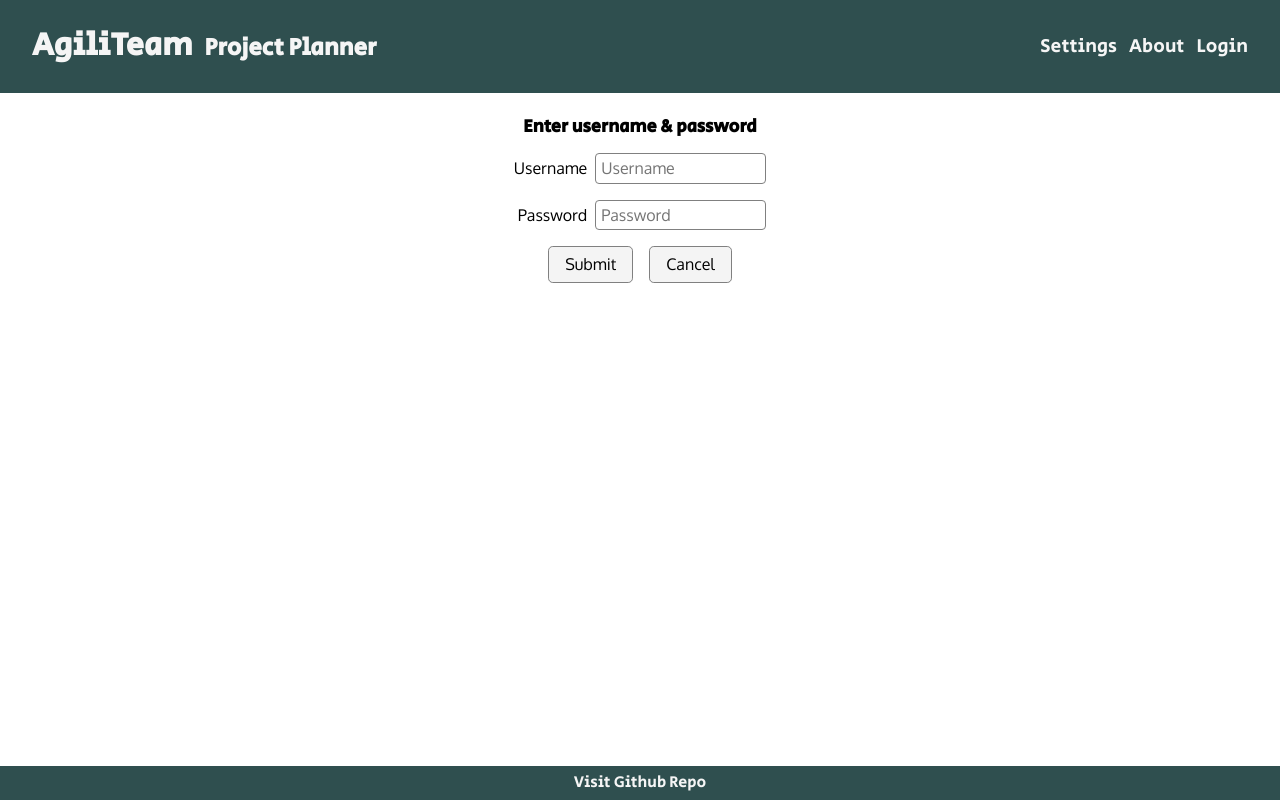
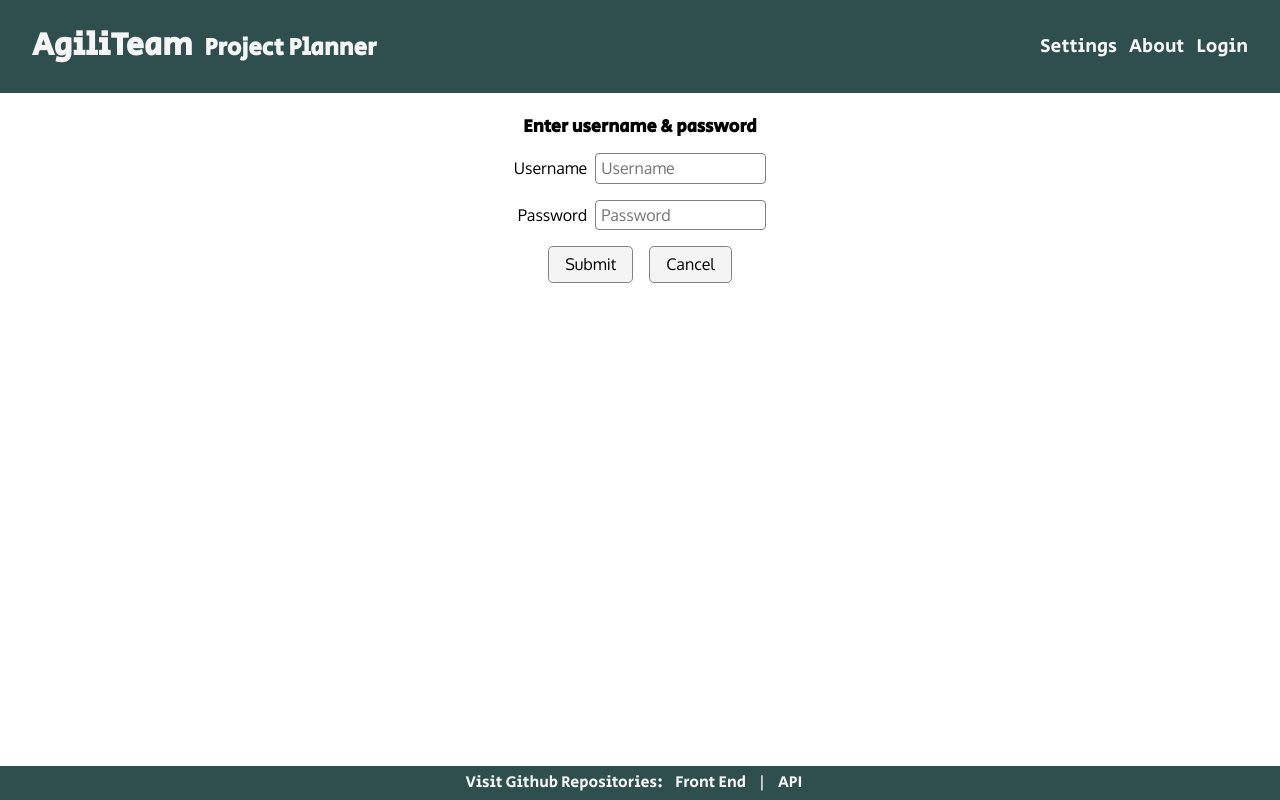
Before and after one commit to agiliteam-planner/agiliteam-front-end, a React (Create React App) app: page /login in a window 1280 px wide. Built offline with nearby package versions, Linux system fonts and the light colour scheme; no server answers.

Commit message:
Update Footer with both repository links

```diff
--- a/src/components/Footer.js
+++ b/src/components/Footer.js
@@ -4,9 +4,16 @@ import '../styles/Footer.css';
 function Footer(props) {
 	return (
 		<div className='app-footer'>
-			<Link to='https://github.com/agiliteam-planner/agiliteam-front-end'>
-				Visit Github Repo
-			</Link>
+			Visit Github Repositories:
+			<div className='footer-links'>
+				<Link to='https://github.com/agiliteam-planner/agiliteam-front-end'>
+					Front End
+				</Link>
+				{'|'}
+				<Link to='https://github.com/agiliteam-planner/agiliteam-back-end'>
+					API
+				</Link>
+			</div>
 		</div>
 	);
 }
--- a/src/styles/Footer.css
+++ b/src/styles/Footer.css
@@ -7,4 +7,16 @@
 	padding: var(--main-children-spacing) var(--app-left-right-margin);
 	color: var(--header-font-color);
 	font-family: var(--heading-font);
+	white-space: nowrap;
 }
+
+.app-footer a {
+	margin: 0 var(--inline-element-spacing);
+}
+
+/* Mobile screen */
+@media only screen and (max-width: 450px) {
+	.app-footer {
+		flex-flow: column;
+	}
+}
```
